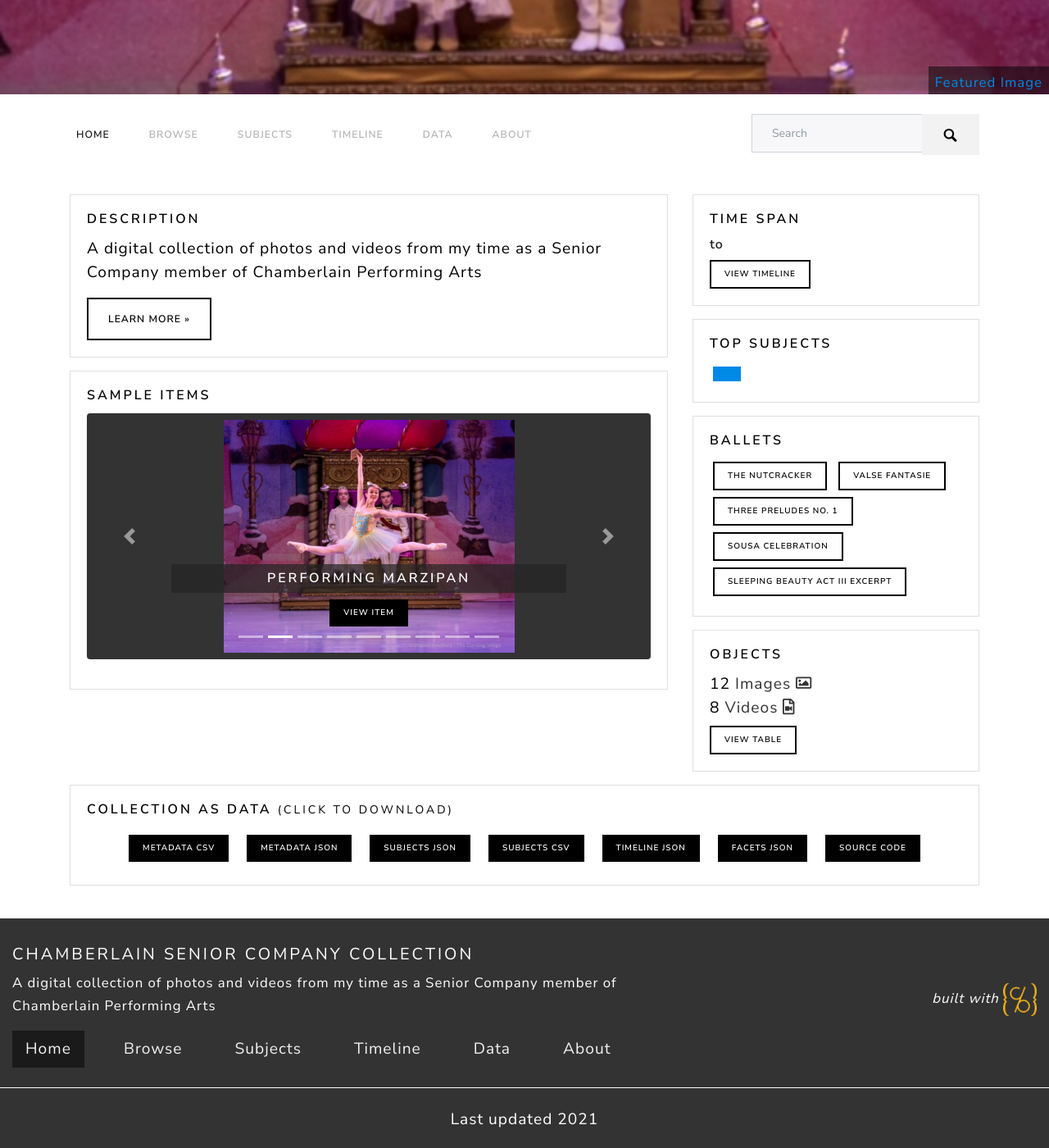
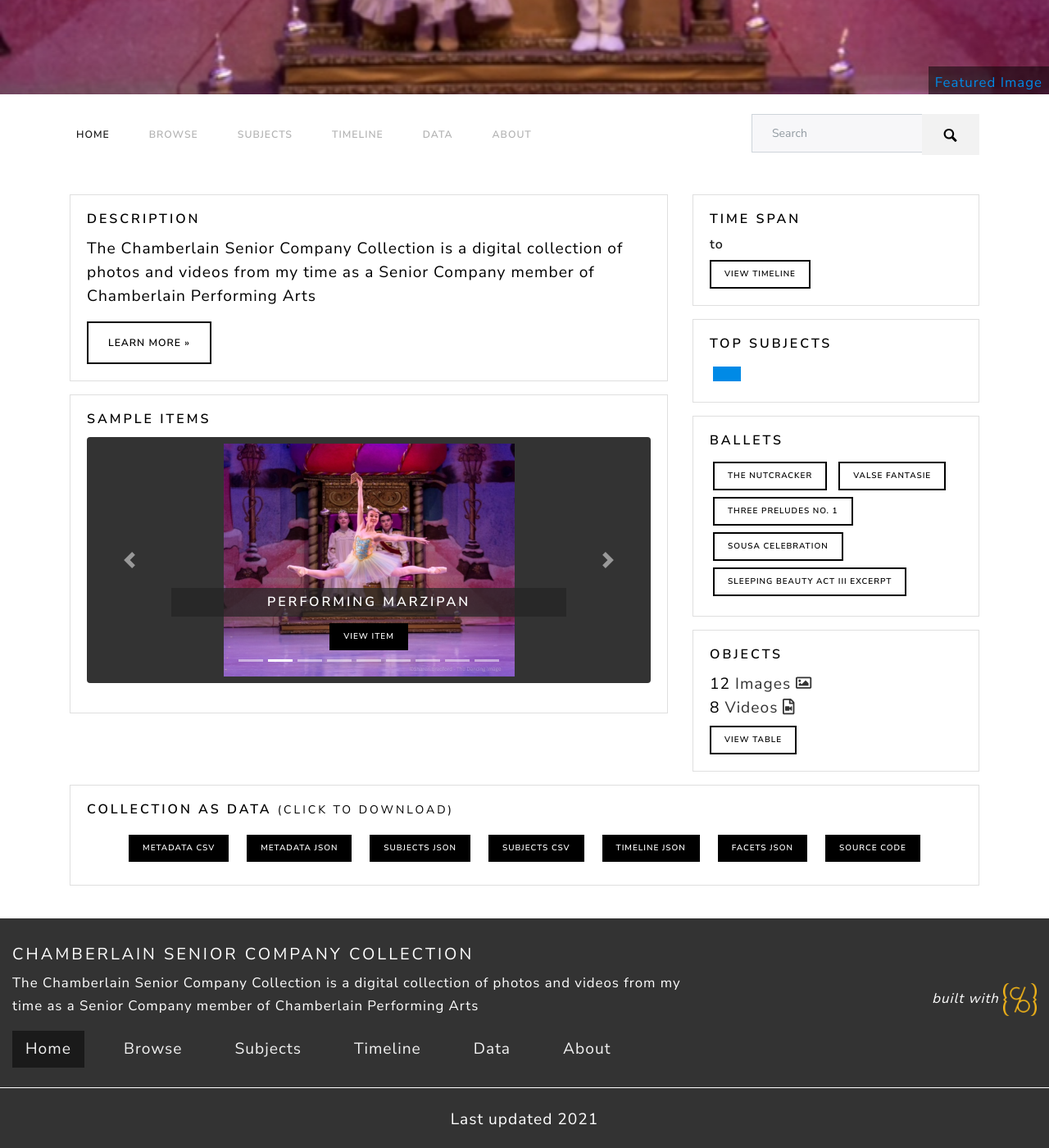
Before and after one commit to bgreenho/Chamberlain-Senior-Company-Collection, a Jekyll site: the page built from index.md, in a window 1280 px wide and 1400 px high, scrolled down 408 px. Shown: the whole window at 82% size. Built offline with Jekyll 4.4.1, drawn with Linux system fonts in a browser that asks for light colours; nearby versions of some CDN libraries.

Commit message:
Update _config.yml

```diff
--- a/_config.yml
+++ b/_config.yml
@@ -25,7 +25,7 @@
 tagline: Photographs and videos of Bethany Greenho
 # description appears in meta tags and other locations
 # this description might appear in search result lists, keep around 160 characters max
-description: "A digital collection of photos and videos from my time as a Senior Company member of Chamberlain Performing Arts"
+description: "The Chamberlain Senior Company Collection is a digital collection of photos and videos from my time as a Senior Company member of Chamberlain Performing Arts"
 # creator of the digital collection, to appear in meta tags; we typically use our GitHub usernames but feel free to just use your name
 author: bgreenho
 
```
